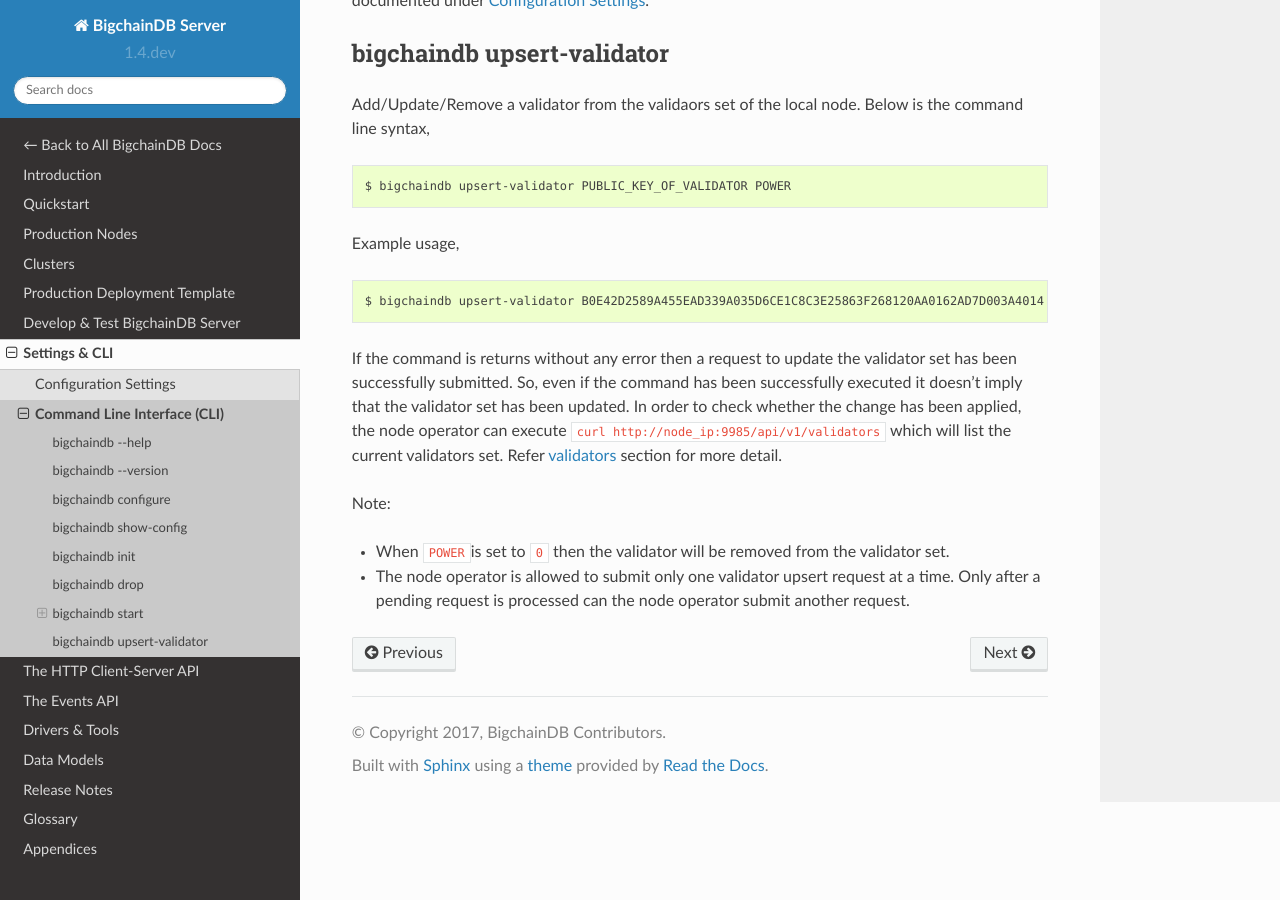
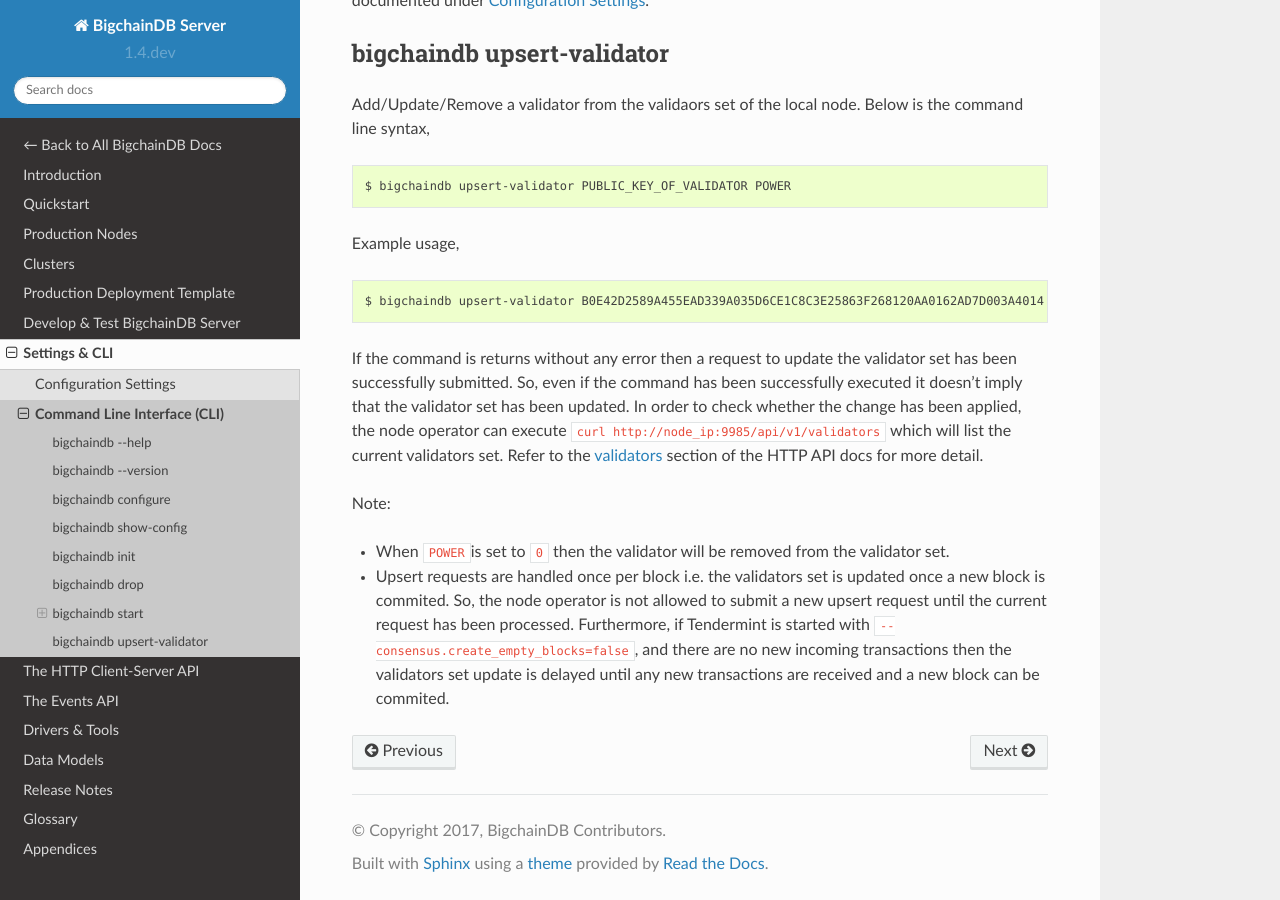
Before and after one commit to bigchaindb/bigchaindb, a Sphinx documentation site: the page built from docs/server/source/server-reference/bigchaindb-cli.md, in a window 1280 px wide and 900 px high, scrolled down 1786 px. Built offline with Sphinx 7.4.7 and the Read the Docs theme 2.0.0, drawn with Linux system fonts in a browser that asks for light colours.

Commit message:
Problem: 'Validator update' docs language not clear
Solution: Re-write the documentation which explains when validators are updated

````diff
--- a/docs/server/source/server-reference/bigchaindb-cli.md
+++ b/docs/server/source/server-reference/bigchaindb-cli.md
@@ -89,8 +89,8 @@
 $ bigchaindb upsert-validator B0E42D2589A455EAD339A035D6CE1C8C3E25863F268120AA0162AD7D003A4014 10
 ```
 
-If the command is returns without any error then a request to update the validator set has been successfully submitted. So, even if the command has been successfully executed it doesn't imply that the validator set has been updated. In order to check whether the change has been applied, the node operator can execute `curl http://node_ip:9985/api/v1/validators` which will list the current validators set. Refer [validators](/http-client-server-api.html#validators) section for more detail.
+If the command is returns without any error then a request to update the validator set has been successfully submitted. So, even if the command has been successfully executed it doesn't imply that the validator set has been updated. In order to check whether the change has been applied, the node operator can execute `curl http://node_ip:9985/api/v1/validators` which will list the current validators set. Refer to the [validators](/http-client-server-api.html#validators) section of the HTTP API docs for more detail.
 
 Note:
 - When `POWER`is set to `0` then the validator will be removed from the validator set.
-- The node operator is allowed to submit only one validator upsert request at a time. Only after a pending request is processed can the node operator submit another request.
+- Upsert requests are handled once per block i.e. the validators set is updated once a new block is commited. So, the node operator is not allowed to submit a new upsert request until the current request has been processed. Furthermore, if Tendermint is started with `--consensus.create_empty_blocks=false`, and there are no new incoming transactions then the validators set update is delayed until any new transactions are received and a new block can be commited.
````
